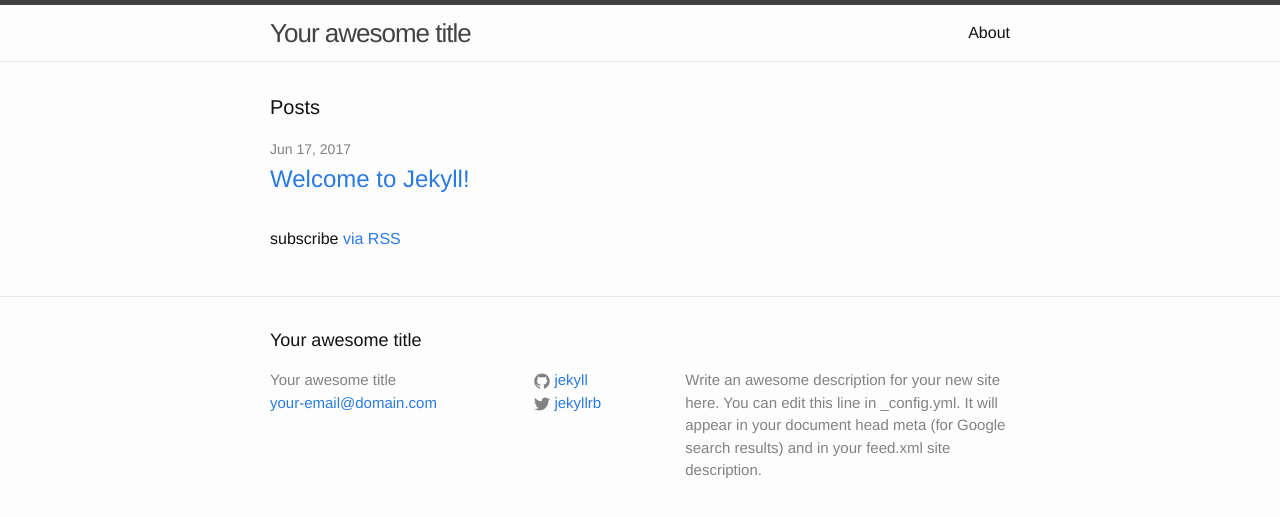
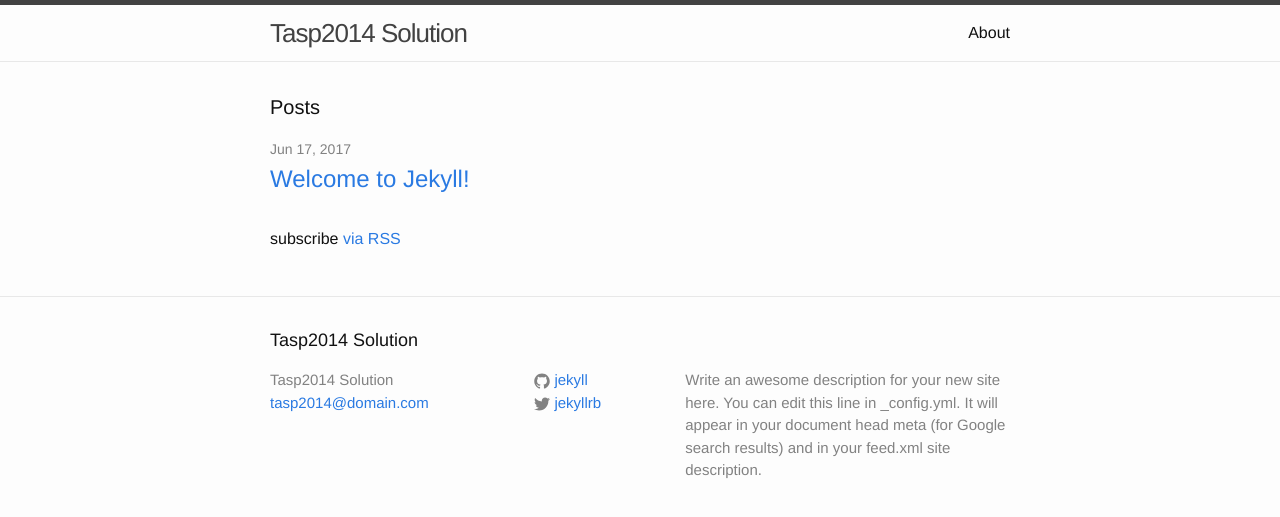
Before and after one commit to tasp2014/tasp2014.github.io, a Jekyll site: the page built from index.html, in a window 1280 px wide. Shown: the top 517 px of the page. Built offline with Jekyll 4.4.1, drawn with Linux system fonts in a browser that asks for light colours.

Commit message:
Update _config.yml

```diff
--- a/_config.yml
+++ b/_config.yml
@@ -6,8 +6,8 @@
 # 'jekyll serve'. If you change this file, please restart the server process.
 
 # Site settings
-title: Your awesome title
-email: your-email@domain.com
+title: Tasp2014 Solution
+email: tasp2014@domain.com
 description: > # this means to ignore newlines until "baseurl:"
   Write an awesome description for your new site here. You can edit this
   line in _config.yml. It will appear in your document head meta (for
```
